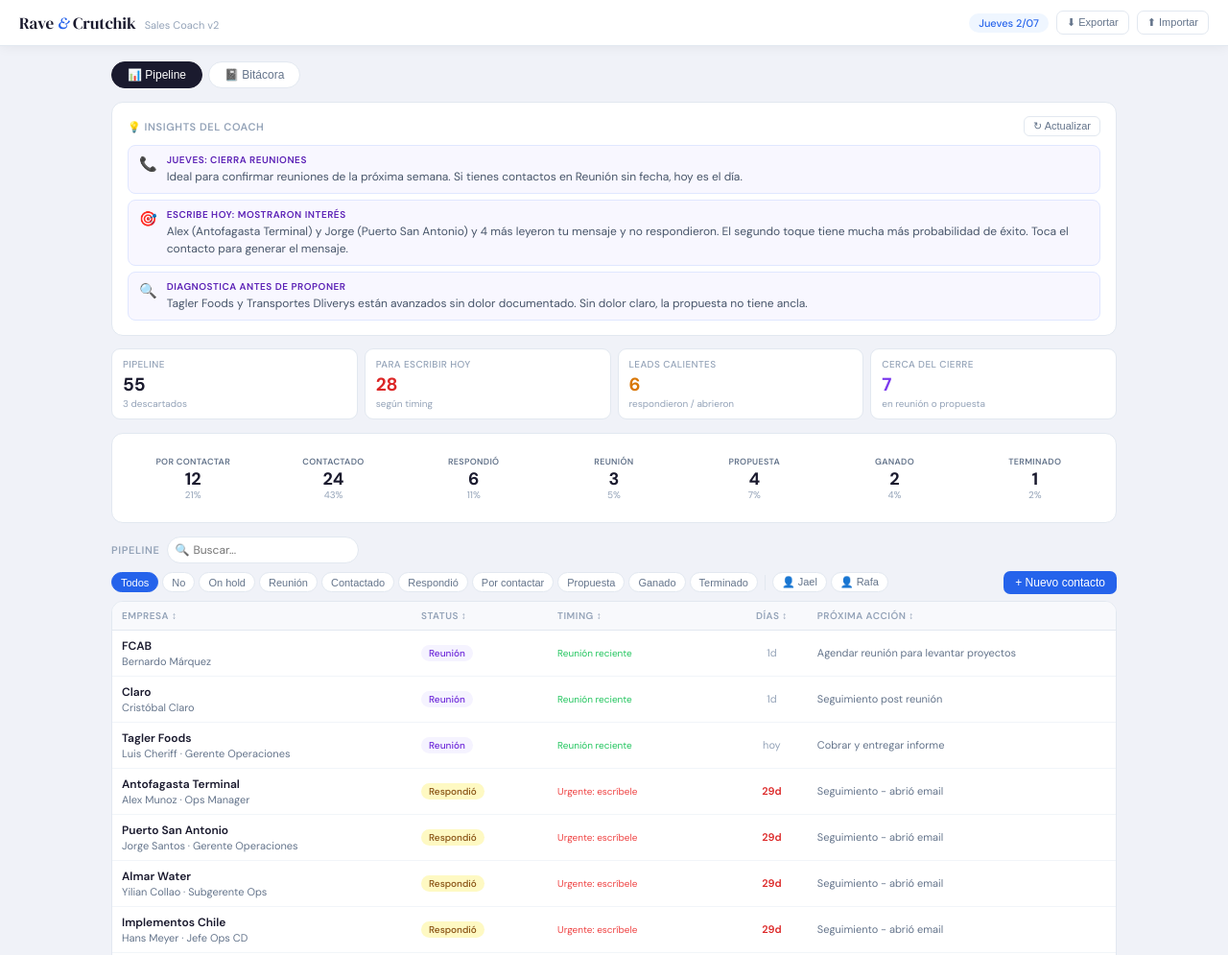
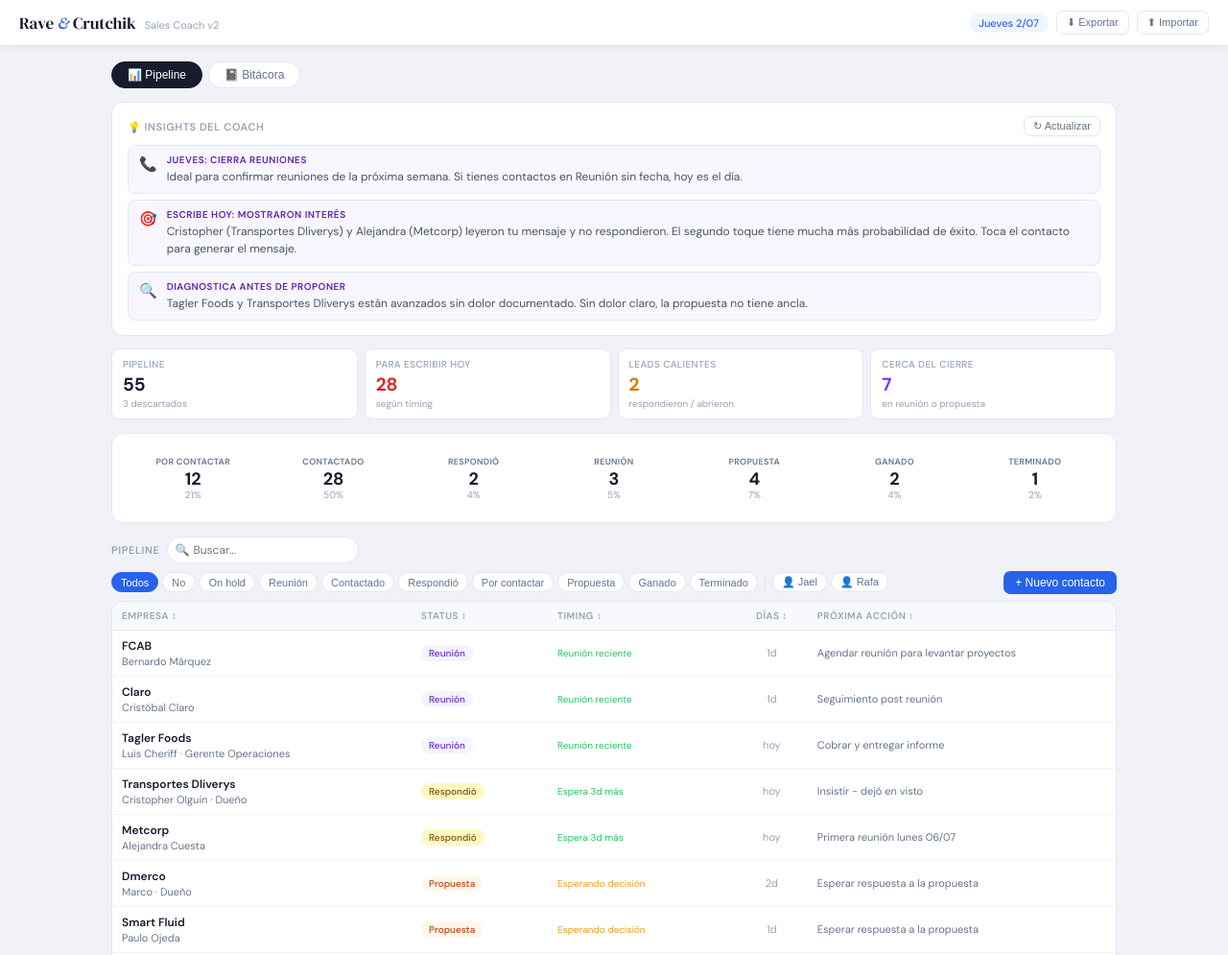
Before and after one commit to jaelcrutchik/salescoach, a website: page public/index.html in a window 1280 px wide. Shown: the top 995 px of the page at 96% size. Drawn offline with Linux system fonts and the light colour scheme.

Commit message:
Update index.html

```diff
--- a/public/index.html
+++ b/public/index.html
@@ -384,6 +384,16 @@
   restore0702=true;
   return true;
 }
+// Restauración B (02/07/2026): owners según prints + 4 contactos Instantly de vuelta a Contactado
+let restoreB=false;
+function initRestoreB(){
+  if(restoreB)return false;
+  const set=(emp,fn)=>{const c=contacts.find(x=>(x.emp||'').toLowerCase()===emp.toLowerCase());if(c)fn(c);};
+  ['My Scrubs','P&E','Time of Interiors'].forEach(e=>set(e,c=>{c.owner='Rafa';}));
+  ['Antofagasta Terminal','Puerto San Antonio','Almar Water','Implementos Chile'].forEach(e=>set(e,c=>{if(c.status==='Respondió'){c.status='Contactado';c.diagReal='';c.diagAccion='';}}));
+  restoreB=true;
+  return true;
+}
 function initFix(){
   if(fixInit)return false;
   const dm=contacts.find(c=>(c.emp||'').toLowerCase()==='dmerco');
@@ -401,7 +411,7 @@
 }
 const STORE_KEY='ryc_salescoach_v2';
 function persist(){
-  const payload=JSON.stringify({contacts,nextId,ownersInit,rafaInit,fixInit,bitaInit,restore0702,updatedAt:new Date().toISOString()});
+  const payload=JSON.stringify({contacts,nextId,ownersInit,rafaInit,fixInit,bitaInit,restore0702,restoreB,updatedAt:new Date().toISOString()});
   try{localStorage.setItem(STORE_KEY,payload);}
   catch(e){console.error('storage error',e);showToast('⚠️ No se pudo guardar — exporta un respaldo');}
 }
@@ -416,12 +426,12 @@
   try{const p=localStorage.getItem(STORE_KEY);if(p)d=JSON.parse(p);}catch(e){console.error('load error',e);}
   if(d){
     contacts=(d.contacts||[]).map(normalize);nextId=d.nextId||60;
-    ownersInit=!!d.ownersInit;rafaInit=!!d.rafaInit;fixInit=!!d.fixInit;bitaInit=!!d.bitaInit;restore0702=!!d.restore0702;
+    ownersInit=!!d.ownersInit;rafaInit=!!d.rafaInit;fixInit=!!d.fixInit;bitaInit=!!d.bitaInit;restore0702=!!d.restore0702;restoreB=!!d.restoreB;
   }else{
     contacts=SEED.map(normalize);nextId=60;
   }
   loaded=true;
-  const cambios=[initOwners(),initRafa(),initFix(),initBita(),initRestore0702()].filter(Boolean).length;
+  const cambios=[initOwners(),initRafa(),initFix(),initBita(),initRestore0702(),initRestoreB()].filter(Boolean).length;
   if(cambios||!d){persist();if(fixJustRan||cambios)showToast('✅ Pipeline actualizado');}
 }
 
```
